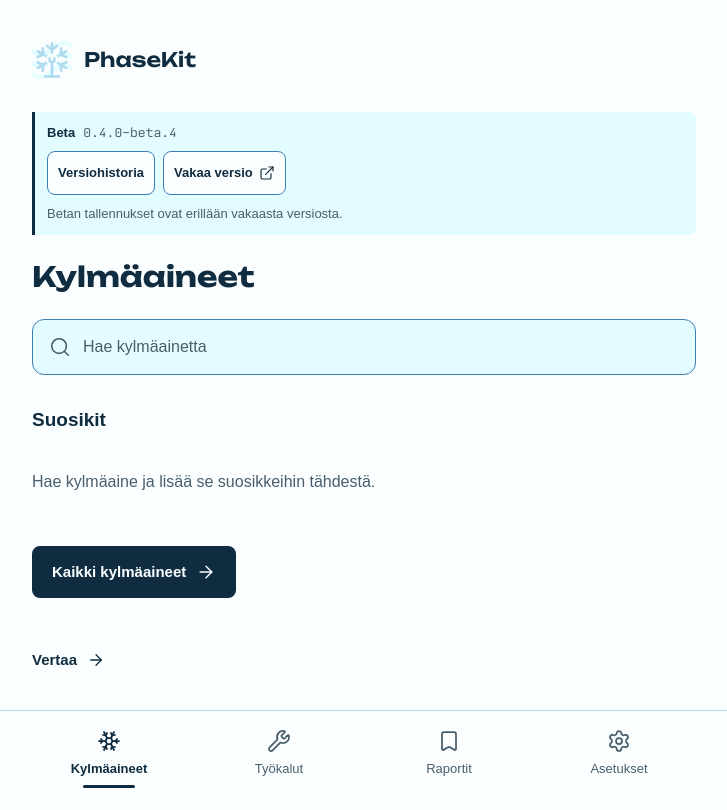
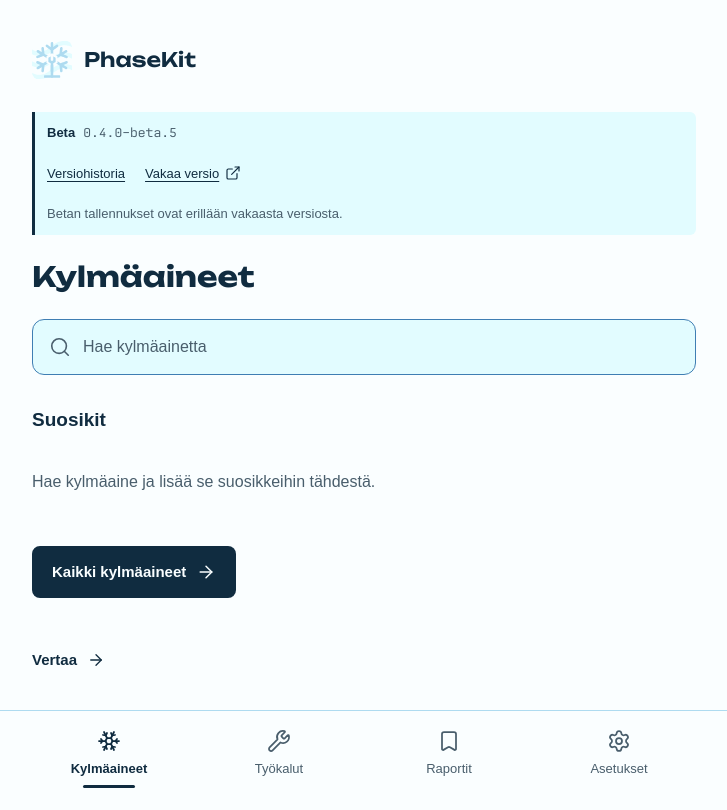
Before and after one commit to huplifi/phasekit, a React (Vite) app in the folder apps/web/: page / in a window 1280 px wide. Shown: the whole page, without its empty margins (276-1003 px from the left). Built offline with nearby package versions, Linux system fonts and the light colour scheme; a web font is replaced by a local one.

Commit message:
fix: use quieter text links in beta notice [skip ci] [skip netlify]

```diff
--- a/apps/web/src/App.tsx
+++ b/apps/web/src/App.tsx
@@ -395,13 +395,12 @@
             </div>
             <div className="beta-banner-actions">
               <a
-                className="secondary-button beta-release-link"
+                className="beta-release-link"
                 href="#/releases"
               >
                 {data.locale === "fi" ? "Versiohistoria" : "Release history"}
               </a>
               <a
-                className="secondary-button"
                 href="https://phasekit.app"
                 aria-describedby="beta-storage-note"
               >
--- a/apps/web/src/styles.css
+++ b/apps/web/src/styles.css
@@ -198,14 +198,16 @@
 .beta-banner-actions {
   display: flex;
   flex-wrap: wrap;
-  gap: 8px;
+  gap: 0 20px;
 }
-.beta-banner .secondary-button {
+.beta-banner-actions a {
+  display: inline-flex;
+  align-items: center;
   min-height: 44px;
-  padding: 8px 10px;
   gap: 6px;
-  font-size: 0.8125rem;
-  font-weight: 600;
+  font-weight: 500;
+  text-decoration: underline;
+  text-underline-offset: 3px;
 }
 .beta-banner p {
   margin: 0;
--- a/package.json
+++ b/package.json
@@ -1,6 +1,6 @@
 {
   "name": "phasekit",
-  "version": "0.4.0-beta.4",
+  "version": "0.4.0-beta.5",
   "private": true,
   "type": "module",
   "packageManager": "pnpm@11.19.0",
```
Also changed, not shown: 2 other files (tests, documents, lock files or other folders).
